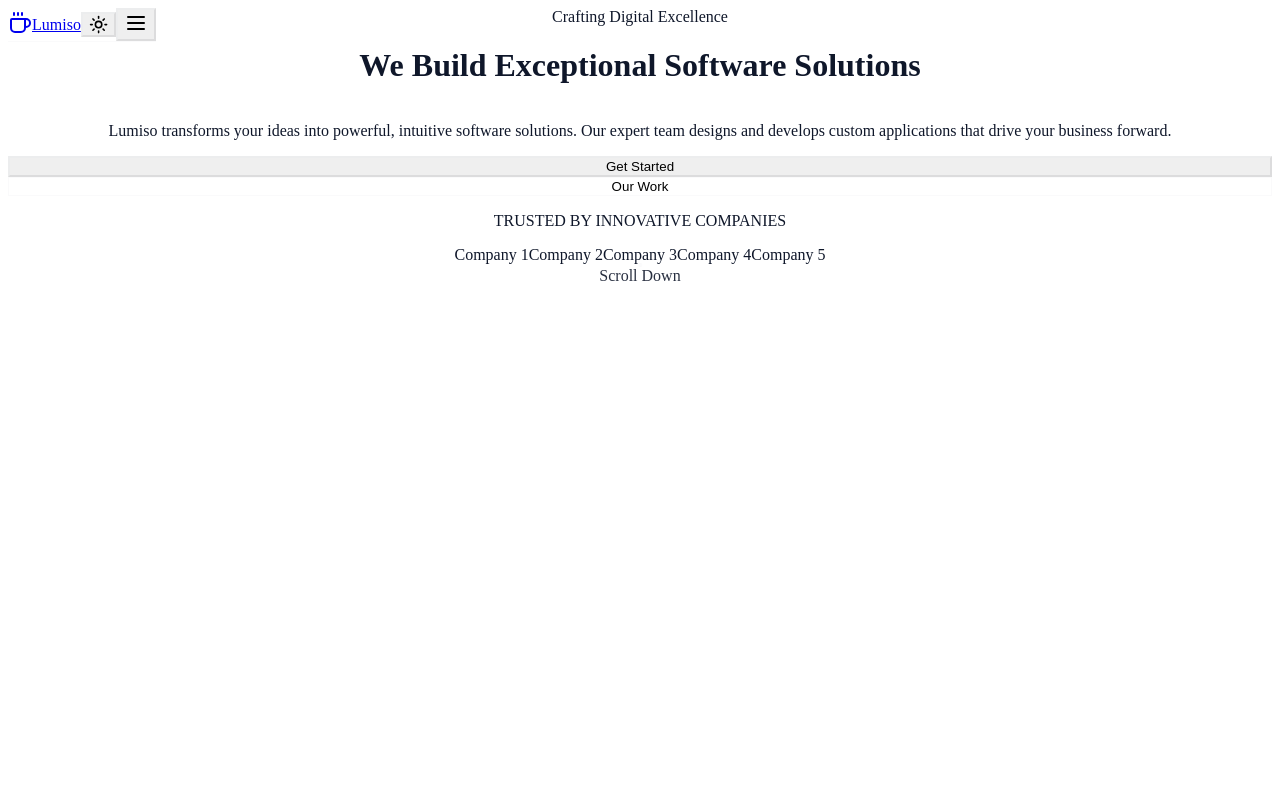
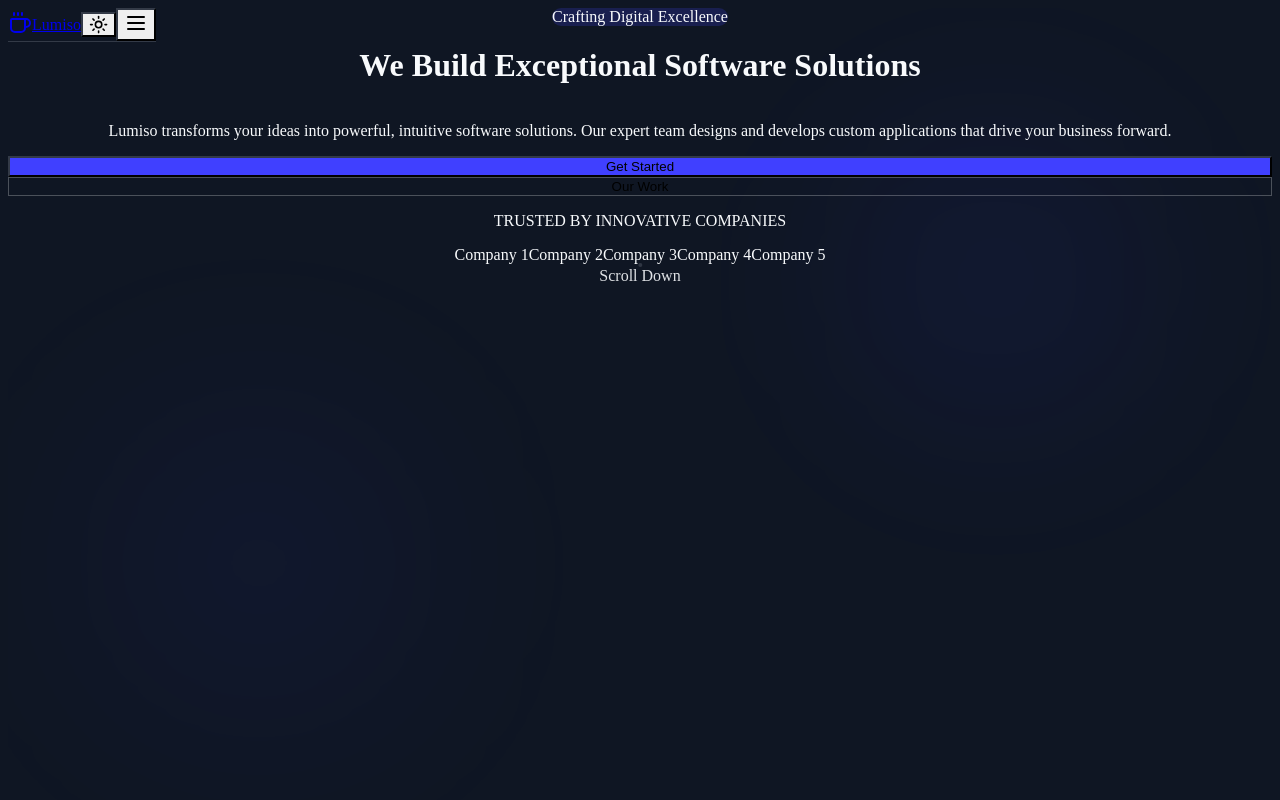
Before and after one commit to stanleyhomies93/lumiso-web-landing, a Next.js app: page / in a window 1280 px wide. Shown: the top 800 px of the page. Built offline with nearby package versions, Linux system fonts and the light colour scheme.

Commit message:
Fix: Improve UI styling with explicit colors and dark theme fixes

```diff
--- a/src/app/globals.css
+++ b/src/app/globals.css
@@ -9,20 +9,20 @@
 /* Theme variables */
 @layer base {
   :root {
-    --background: 0 0% 100%;
-    --foreground: 240 10% 3.9%;
+    --background: 220 47% 8%;
+    --foreground: 0 0% 98%;
     --brand: 240 100% 50%;
     --brand-foreground: 0 0% 100%;
     --muted: 240 4.8% 95.9%;
-    --muted-foreground: 240 3.8% 46.1%;
+    --muted-foreground: 240 5% 64.9%;
     --accent: 240 4.8% 95.9%;
-    --accent-foreground: 240 5.9% 10%;
-    --border: 240 5.9% 90%;
+    --accent-foreground: 0 0% 98%;
+    --border: 240 3.7% 15.9%;
     --ring: 240 100% 50%;
   }
 
   .dark {
-    --background: 240 10% 3.9%;
+    --background: 220 47% 8%;
     --foreground: 0 0% 98%;
     --brand: 240 100% 50%;
     --brand-foreground: 0 0% 100%;
@@ -38,19 +38,11 @@
 /* Base styles */
 @layer base {
   * {
-    @apply border-[#e5e7eb33];
-  }
-
-  .dark * {
-    @apply border-[#1f293719];
+    @apply border-[#333a47];
   }
 
   body {
-    @apply bg-[#ffffff] text-[#0f172a];
-  }
-
-  .dark body {
-    @apply bg-[#0f172a] text-[#f8fafc];
+    @apply bg-[#0f1623] text-[#f8fafc];
   }
 }
 
--- a/src/components/hero.tsx
+++ b/src/components/hero.tsx
@@ -7,23 +7,23 @@ export default function Hero() {
   return (
     <div className="relative min-h-screen pt-20 overflow-hidden">
       {/* Background gradient effect */}
-      <div className="absolute inset-0 bg-gradient-to-br from-brand/5 via-background to-background -z-10"></div>
+      <div className="absolute inset-0 bg-gradient-to-br from-[#4040ff]/10 via-[#0f1623] to-[#0f1623] -z-10"></div>
 
       {/* Animated background grid */}
       <div className="absolute inset-0 -z-10">
-        <div className="absolute inset-0 bg-[linear-gradient(to_right,#8080800a_1px,transparent_1px),linear-gradient(to_bottom,#8080800a_1px,transparent_1px)] bg-[size:24px_24px]"></div>
+        <div className="absolute inset-0 bg-[linear-gradient(to_right,#ffffff10_1px,transparent_1px),linear-gradient(to_bottom,#ffffff10_1px,transparent_1px)] bg-[size:24px_24px]"></div>
       </div>
 
       {/* Orbs for decoration */}
       <motion.div
-        className="absolute top-[15%] right-[10%] h-[300px] w-[300px] rounded-full bg-brand/5 blur-[100px] -z-10"
+        className="absolute top-[15%] right-[10%] h-[300px] w-[300px] rounded-full bg-[#4040ff]/10 blur-[100px] -z-10"
         initial={{ opacity: 0 }}
         animate={{ opacity: 0.8 }}
         transition={{ duration: 1.5, delay: 0.2 }}
       />
 
       <motion.div
-        className="absolute bottom-[15%] left-[10%] h-[250px] w-[250px] rounded-full bg-brand/10 blur-[120px] -z-10"
+        className="absolute bottom-[15%] left-[10%] h-[250px] w-[250px] rounded-full bg-[#4040ff]/20 blur-[120px] -z-10"
         initial={{ opacity: 0 }}
         animate={{ opacity: 0.5 }}
         transition={{ duration: 1.5, delay: 0.5 }}
@@ -34,25 +34,25 @@ export default function Hero() {
           initial={{ opacity: 0, y: 20 }}
           animate={{ opacity: 1, y: 0 }}
           transition={{ duration: 0.6, delay: 0.1 }}
-          className="inline-block px-4 py-1.5 mb-6 text-sm font-medium text-brand bg-brand/10 rounded-full"
+          className="inline-block px-4 py-1.5 mb-6 text-sm font-medium text-white bg-[#4040ff]/20 rounded-full"
         >
           Crafting Digital Excellence
         </motion.div>
 
         <motion.h1
-          className="text-4xl md:text-6xl lg:text-7xl font-bold leading-tight tracking-tighter mb-6"
+          className="text-4xl md:text-6xl lg:text-7xl font-bold leading-tight tracking-tighter mb-6 text-white"
           initial={{ opacity: 0, y: 20 }}
           animate={{ opacity: 1, y: 0 }}
           transition={{ duration: 0.6, delay: 0.2 }}
         >
           We Build <span className="relative">
             <span className="relative z-10">Exceptional</span>
-            <span className="absolute bottom-2 md:bottom-3 left-0 h-3 w-full bg-brand/20 -z-10"></span>
+            <span className="absolute bottom-2 md:bottom-3 left-0 h-3 w-full bg-[#4040ff]/30 -z-10"></span>
           </span> Software Solutions
         </motion.h1>
 
         <motion.p
-          className="max-w-2xl text-lg md:text-xl text-foreground/70 mb-10"
+          className="max-w-2xl text-lg md:text-xl text-white/80 mb-10"
           initial={{ opacity: 0, y: 20 }}
           animate={{ opacity: 1, y: 0 }}
           transition={{ duration: 0.6, delay: 0.3 }}
@@ -79,12 +79,12 @@ export default function Hero() {
           animate={{ opacity: 1 }}
           transition={{ duration: 0.8, delay: 0.6 }}
         >
-          <p className="text-sm text-foreground/50 mb-6">TRUSTED BY INNOVATIVE COMPANIES</p>
+          <p className="text-sm text-white/50 mb-6">TRUSTED BY INNOVATIVE COMPANIES</p>
           <div className="flex flex-wrap justify-center gap-x-12 gap-y-8">
             {["Company 1", "Company 2", "Company 3", "Company 4", "Company 5"].map((company, i) => (
               <motion.div
                 key={company}
-                className="text-foreground/40 font-semibold tracking-wider text-lg"
+                className="text-white/60 font-semibold tracking-wider text-lg"
                 initial={{ opacity: 0 }}
                 animate={{ opacity: 1 }}
                 transition={{ duration: 0.4, delay: 0.7 + i * 0.1 }}
@@ -103,14 +103,14 @@ export default function Hero() {
         animate={{ opacity: 1, y: 0 }}
         transition={{ duration: 0.6, delay: 1, repeat: Infinity, repeatType: "reverse" }}
       >
-        <div className="w-5 h-9 border-2 border-foreground/20 rounded-full flex justify-center">
+        <div className="w-5 h-9 border-2 border-white/20 rounded-full flex justify-center">
           <motion.div
-            className="w-1 h-2 bg-foreground/40 rounded-full mt-1.5"
+            className="w-1 h-2 bg-white/40 rounded-full mt-1.5"
             animate={{ y: [0, 12, 0] }}
             transition={{ duration: 1.5, repeat: Infinity, repeatType: "loop" }}
           />
         </div>
-        <span className="text-xs text-foreground/40">Scroll Down</span>
+        <span className="text-xs text-white/40">Scroll Down</span>
       </motion.div>
     </div>
   );
--- a/src/components/theme-provider.tsx
+++ b/src/components/theme-provider.tsx
@@ -19,7 +19,7 @@ type ThemeProviderState = {
 };
 
 const initialState: ThemeProviderState = {
-  theme: "system",
+  theme: "dark",
   setTheme: () => null,
 };
 
@@ -27,11 +27,11 @@ const ThemeProviderContext = createContext<ThemeProviderState>(initialState);
 
 export function ThemeProvider({
   children,
-  defaultTheme = "system",
+  defaultTheme = "dark",
   storageKey = "theme",
   // eslint-disable-next-line @typescript-eslint/no-unused-vars
   attribute = "class",
-  enableSystem = true,
+  enableSystem = false,
   disableTransitionOnChange = false,
   ...props
 }: ThemeProviderProps) {
--- a/src/components/ui/button.tsx
+++ b/src/components/ui/button.tsx
@@ -7,12 +7,12 @@ export const buttonVariants = cva(
   {
     variants: {
       variant: {
-        default: "bg-brand text-brand-foreground hover:bg-brand/90",
-        outline: "border border-black/10 dark:border-white/10 bg-transparent hover:bg-accent hover:text-accent-foreground",
-        secondary: "bg-accent text-accent-foreground hover:bg-accent/80",
-        ghost: "hover:bg-accent hover:text-accent-foreground",
-        link: "text-foreground underline-offset-4 hover:underline",
-        glow: "relative bg-brand text-brand-foreground hover:bg-brand/90 after:content-[''] after:absolute after:inset-0 after:z-[-1] after:bg-brand/50 after:blur-lg after:opacity-0 hover:after:opacity-100 after:transition-opacity",
+        default: "bg-[#4040ff] text-white hover:bg-[#4040ff]/90",
+        outline: "border border-[#ffffff40] bg-transparent hover:bg-[#ffffff20] text-white",
+        secondary: "bg-[#2a2b3d] text-white hover:bg-[#3a3b4d]",
+        ghost: "hover:bg-[#ffffff20] text-white",
+        link: "text-white underline-offset-4 hover:underline",
+        glow: "relative bg-[#4040ff] text-white hover:bg-[#4040ff]/90 after:content-[''] after:absolute after:inset-0 after:z-[-1] after:bg-[#4040ff]/50 after:blur-lg after:opacity-50 hover:after:opacity-100 after:transition-opacity",
       },
       size: {
         default: "h-10 px-4 py-2",
```
